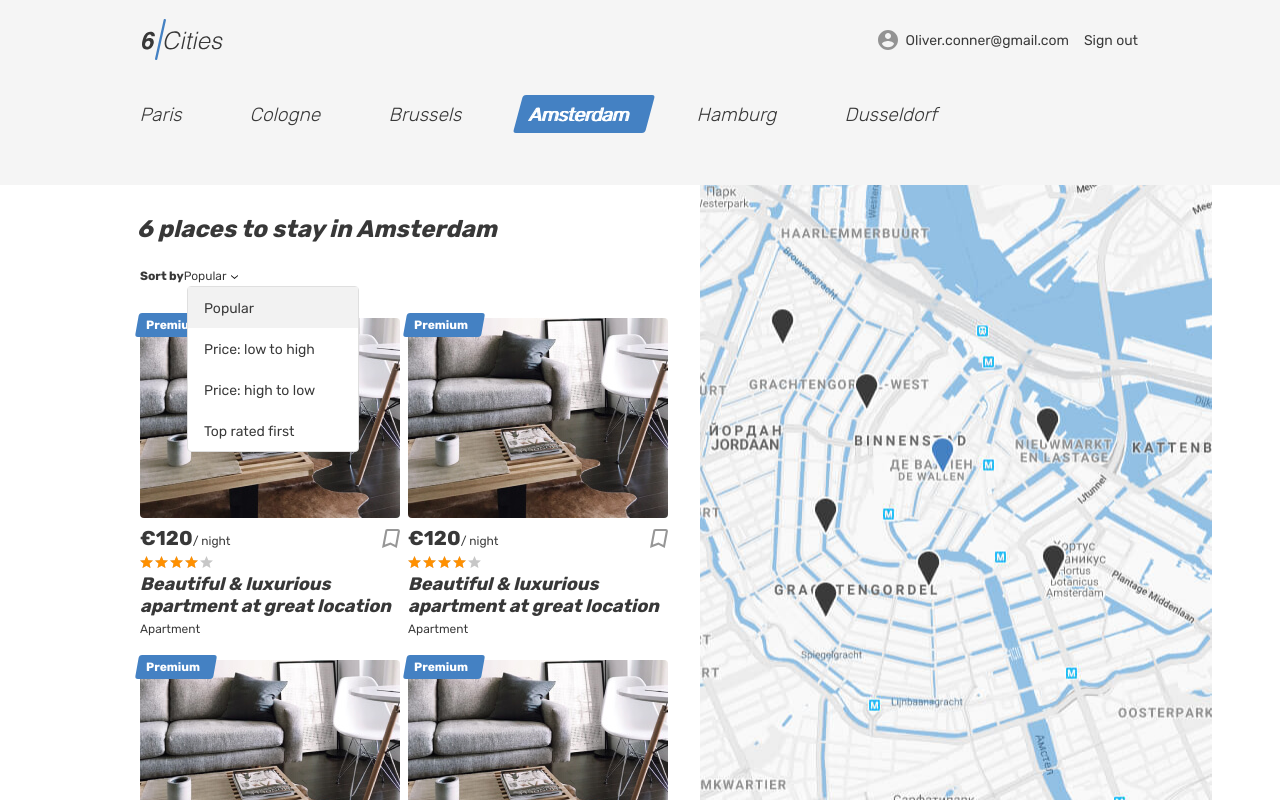
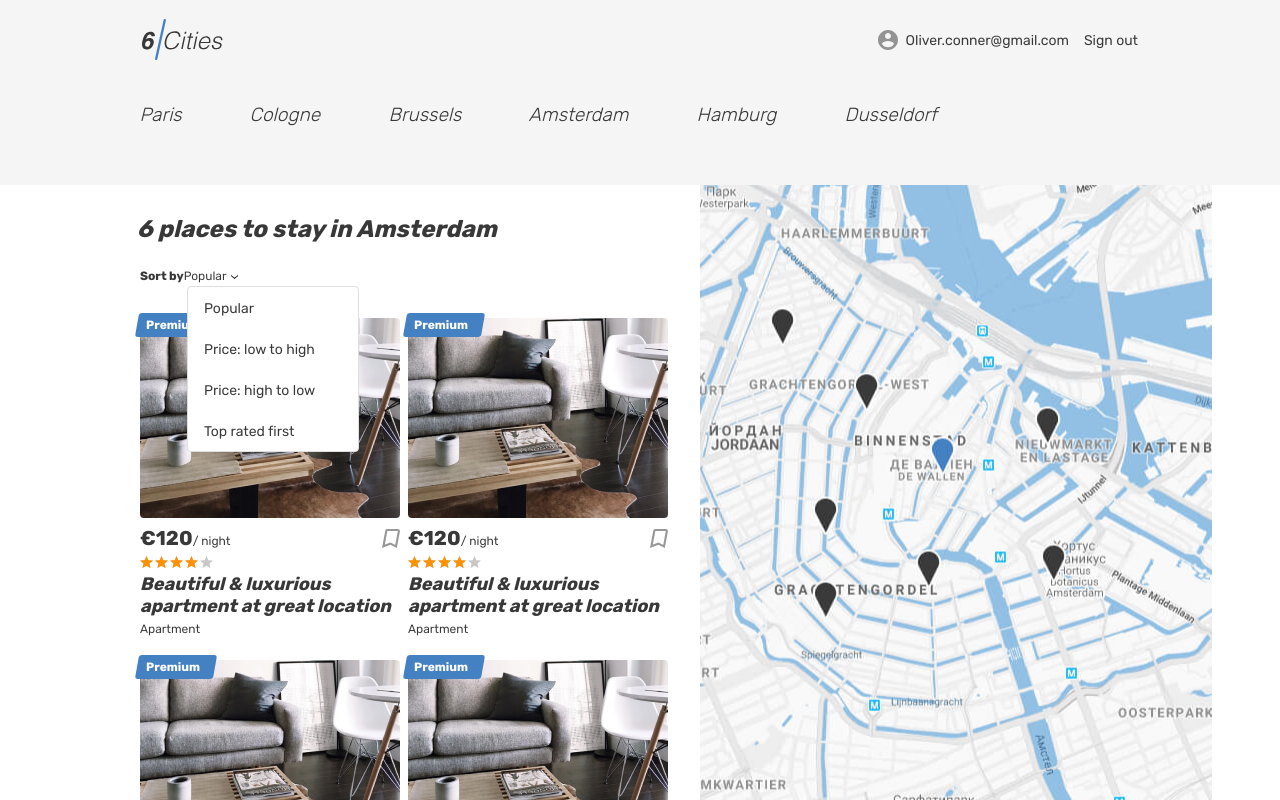
Before and after one commit to alchialchi/325175-six-cities-7, a React (Create React App) app in the folder project/: page / in a window 1280 px wide. Built offline with nearby package versions, Linux system fonts and the light colour scheme.

Commit message:
Splitting up more

```diff
--- /dev/null
+++ b/project/src/components/locations/location-item.jsx
@@ -0,0 +1,18 @@
+import React from 'react';
+import PropTypes from 'prop-types';
+
+export default function LocationItem(props) {
+  const { city } = props;
+
+  return (
+    <li className="locations__item">
+      <a className="locations__item-link tabs__item" href="/#">
+        <span>{city}</span>
+      </a>
+    </li>
+  );
+}
+
+LocationItem.propTypes = {
+  city: PropTypes.string.isRequired,
+};
--- /dev/null
+++ b/project/src/components/locations/locations-list.jsx
@@ -0,0 +1,18 @@
+import React from 'react';
+import uuid from 'react-uuid';
+
+import LocationItem from './location-item';
+
+const cities = ['Paris', 'Cologne', 'Brussels', 'Amsterdam', 'Hamburg', 'Dusseldorf'];
+
+export default function LocationList() {
+  return (
+    <section className="locations container">
+      <ul className="locations__list tabs__list">
+        {cities.map((city) => (
+          <LocationItem key={uuid()} city={city} />
+        ))}
+      </ul>
+    </section>
+  );
+}
--- a/project/src/components/main/main.jsx
+++ b/project/src/components/main/main.jsx
@@ -1,6 +1,8 @@
 import React from 'react';
 import PropTypes from 'prop-types';
 import OfferCard from '../offers/offer-card';
+import LocationList from '../locations/locations-list';
+import PlaceOptionsList from '../places/places-list';
 
 export default function MainPage(props) {
   const { offers } = props;
@@ -74,43 +76,7 @@ export default function MainPage(props) {
         <main className="page__main page__main--index">
           <h1 className="visually-hidden">Cities</h1>
           <div className="tabs">
-            <section className="locations container">
-              <ul className="locations__list tabs__list">
-                <li className="locations__item">
-                  <a className="locations__item-link tabs__item" href="/#">
-                    <span>Paris</span>
-                  </a>
-                </li>
-                <li className="locations__item">
-                  <a className="locations__item-link tabs__item" href="/#">
-                    <span>Cologne</span>
-                  </a>
-                </li>
-                <li className="locations__item">
-                  <a className="locations__item-link tabs__item" href="/#">
-                    <span>Brussels</span>
-                  </a>
-                </li>
-                <li className="locations__item">
-                  <a
-                    className="locations__item-link tabs__item tabs__item--active"
-                    href="/#"
-                  >
-                    <span>Amsterdam</span>
-                  </a>
-                </li>
-                <li className="locations__item">
-                  <a className="locations__item-link tabs__item" href="/#">
-                    <span>Hamburg</span>
-                  </a>
-                </li>
-                <li className="locations__item">
-                  <a className="locations__item-link tabs__item" href="/#">
-                    <span>Dusseldorf</span>
-                  </a>
-                </li>
-              </ul>
-            </section>
+            <LocationList />
           </div>
           <div className="cities">
             <div className="cities__places-container container">
@@ -127,23 +93,7 @@ export default function MainPage(props) {
                       <use xlinkHref="#icon-arrow-select"></use>
                     </svg>
                   </span>
-                  <ul className="places__options places__options--custom places__options--opened">
-                    <li
-                      className="places__option places__option--active"
-                      tabIndex="0"
-                    >
-                      Popular
-                    </li>
-                    <li className="places__option" tabIndex="0">
-                      Price: low to high
-                    </li>
-                    <li className="places__option" tabIndex="0">
-                      Price: high to low
-                    </li>
-                    <li className="places__option" tabIndex="0">
-                      Top rated first
-                    </li>
-                  </ul>
+                  <PlaceOptionsList />
                 </form>
                 <div className="cities__places-list places__list tabs__content">
                   {offers.map((offer) => (
--- a/project/src/components/offers/offer-card.jsx
+++ b/project/src/components/offers/offer-card.jsx
@@ -13,7 +13,7 @@ export default function OfferCard() {
             src="img/apartment-01.jpg"
             width="260"
             height="200"
-            alt="Place image"
+            alt="Place"
           />
         </a>
       </div>
--- /dev/null
+++ b/project/src/components/places/places-list.jsx
@@ -0,0 +1,19 @@
+import React from 'react';
+import uuid from 'react-uuid';
+
+const options = ['Popular', 'Price: low to high', 'Price: high to low', 'Top rated first'];
+
+// TODO: return places__option--active later
+
+export default function PlaceOptionsList() {
+
+  return (
+    <ul className="places__options places__options--custom places__options--opened">
+      {options.map((option) => (
+        <li key={uuid()} className="places__option" tabIndex="0">
+          {option}
+        </li>
+      ))}
+    </ul>
+  );
+}
```
